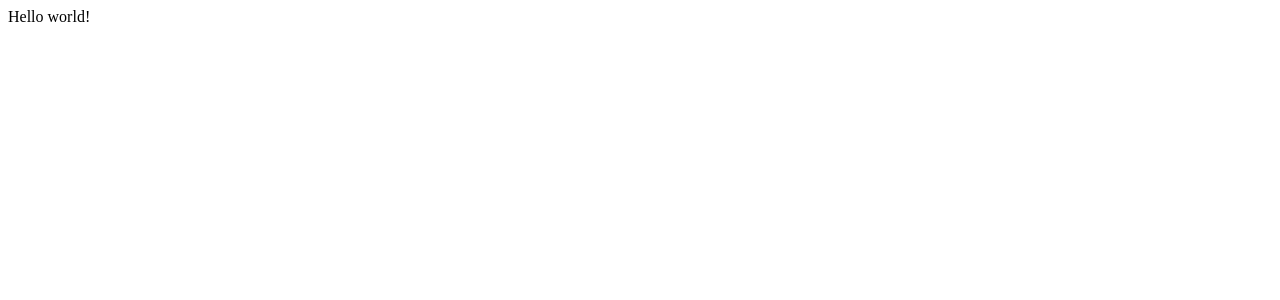
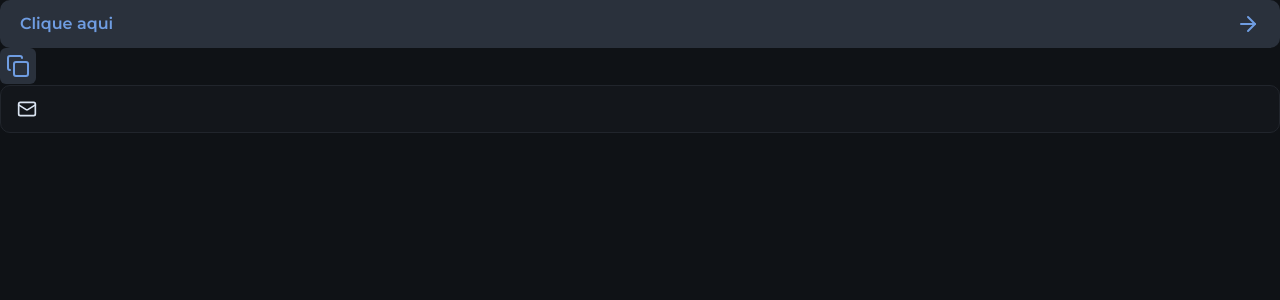
Before and after one commit to lubnimorais/nlw-connect, a Next.js app: page / in a window 1280 px wide. Shown: the top 300 px of the page. Built offline with nearby package versions, Linux system fonts and the light colour scheme.

Commit message:
First commit

```diff
--- /dev/null
+++ b/biome.json
@@ -0,0 +1,31 @@
+{
+	"$schema": "https://biomejs.dev/schemas/1.9.4/schema.json",
+	"vcs": {
+		"enabled": false,
+		"clientKind": "git",
+		"useIgnoreFile": false
+	},
+	"files": {
+		"ignoreUnknown": false,
+		"ignore": []
+	},
+	"formatter": {
+		"enabled": true,
+		"indentStyle": "space",
+		"indentWidth": 2
+	},
+	"organizeImports": {
+		"enabled": true
+	},
+	"linter": {
+		"enabled": true,
+		"rules": {
+			"recommended": true
+		}
+	},
+	"javascript": {
+		"formatter": {
+			"quoteStyle": "double"
+		}
+	}
+}
--- /dev/null
+++ b/postcss.config.mjs
@@ -0,0 +1,6 @@
+const config = {
+  plugins: {
+    "@tailwindcss/postcss": {},
+  },
+};
+export default config;
--- /dev/null
+++ b/src/app/globals.css
@@ -0,0 +1,24 @@
+@import "tailwindcss";
+
+@theme {
+  --color-*: initial;
+
+  --color-blue: #6F9DE2;
+  --color-purple: #9871F3;
+  --color-danger: #F05D6C;
+
+  --color-gray-100: #DAE4F2;
+  --color-gray-200: #C8D0DA;
+  --color-gray-300: #95A1B1;
+  --color-gray-400: #6F7D90;
+  --color-gray-500: #2A313C;
+  --color-gray-600: #21252C;
+  --color-gray-700: #191D24;
+  --color-gray-800: #13161B;
+  --color-gray-900: #0F1216;
+
+  --font-heading: var(--font-oxanium);
+  --font-sans: var(--font-montserrat);
+
+  --radius-xl: 0.625rem;
+}
--- a/src/app/layout.tsx
+++ b/src/app/layout.tsx
@@ -1,9 +1,24 @@
+import './globals.css';
+
 import type { Metadata } from "next";
 
+import { Montserrat, Oxanium } from 'next/font/google'
+
 export const metadata: Metadata = {
-  title: "Create Next App",
-  description: "Generated by create next app",
+  title: "devstage",
 };
+
+const oxanium = Oxanium({
+  weight: ['500', '600'], // medium and semi-bold
+  subsets: ['latin'], // quais caracteres quer carregar da fonte. latin-ext carrega todos os caracteres latinos
+  variable: '--font-oxanium'
+});
+
+const montserrat = Montserrat({
+  weight: ['400', '600'], // regular and semi-bold
+  subsets: ['latin'], // quais caracteres quer carregar da fonte. latin-ext carrega todos os caracteres latinos
+  variable: '--font-montserrat'
+});
 
 export default function RootLayout({
   children,
@@ -11,8 +26,10 @@
   children: React.ReactNode;
 }>) {
   return (
-    <html lang="en">
-      <body>{children}</body>
+    // DEIXANDO AS FONTS DISPONÍVEIS PARA O PROJETO
+    // DENTRO DO CLASSNAME, VAMOS INCLUIR UM CÓDIGO JAVASCRIPT
+    <html lang="en" className={`${oxanium.variable} ${montserrat.variable}`}>
+      <body className="bg-gray-900 text-gray-100 antialiased">{children}</body>
     </html>
   );
 }
--- a/src/app/page.tsx
+++ b/src/app/page.tsx
@@ -1,7 +1,32 @@
+import { ArrowRight, Copy, Mail } from 'lucide-react';
+
+import { Button } from "@/components/Button";
+import { IconButton } from '@/components/IconButton';
+import { InputField, InputIcon, InputRoot } from '@/components/Input';
+
+
 export default function Home() {
   return (
     <main>
-      <div>Hello world!</div>
+      <Button>
+        Clique aqui
+
+        <ArrowRight />
+      </Button>
+
+      <IconButton>
+        <Copy />
+      </IconButton>
+
+      <div>
+        <InputRoot>
+          <InputIcon>
+            <Mail className='size-5' />
+          </InputIcon>
+
+          <InputField />
+        </InputRoot>
+      </div>
     </main>
   );
 }
--- /dev/null
+++ b/src/components/Button/index.tsx
@@ -0,0 +1,27 @@
+import { ComponentProps, HTMLAttributes, HTMLProps, ReactNode } from "react";
+
+interface IButtonProps extends ComponentProps<'button'> {}
+
+export function Button({ ...rest }: IButtonProps) {
+  return (
+    <button className="
+      w-full
+      h-12
+      flex
+      items-center
+      justify-between
+      px-5
+      bg-gray-500
+      text-blue
+      font-semibold
+      rounded-xl
+      cursor-pointer
+      transition-colors
+      duration-300
+      hover:bg-blue
+      hover:text-gray-900
+    "
+    {...rest}
+  />
+  );
+}
--- /dev/null
+++ b/src/components/IconButton/index.tsx
@@ -0,0 +1,23 @@
+import { ComponentProps, ReactNode } from "react";
+
+interface IIconButtonProps extends ComponentProps<'button'> {}
+
+
+export function IconButton({ ...rest }: IIconButtonProps) {
+  return (
+    <button className="
+      p-1.5
+      bg-gray-500
+      text-blue
+      rounded-md
+      cursor-pointer
+      transition-colors
+      duration-300
+      hover:bg-blue
+      hover:text-gray-900
+    "
+      {...rest}
+    />
+
+  );
+}
--- /dev/null
+++ b/src/components/Input/index.tsx
@@ -0,0 +1,65 @@
+import { ComponentProps } from "react";
+
+interface IInputRootProps extends ComponentProps<'div'> {
+  error?: boolean
+}
+
+export function InputRoot({ error = false, ...rest }: IInputRootProps) {
+  return (
+    /**
+      PARA PEGAR O EFEITO DE FOCUS, ADICIONAMOS UMA PROPRIEDADE CHAMADA "group"
+      QUE PERMITE DEFINIR O ESTILO DE UM ELEMENTO DENTRO DE UM GRUPO COM BASE
+      DO ESTADO DE OUTRO ELEMENTO
+    */
+    <div
+      data-error={error}
+      className="
+        h-12
+        flex
+        items-center
+        gap-2
+        group
+        bg-gray-800
+        border
+        border-gray-600
+        rounded-xl
+        px-4
+        focus-within:border-gray-100
+        data-[error=true]:border-danger
+      "
+      {...rest}
+    ></div>
+  )
+}
+
+interface IInputIconProps extends ComponentProps<'span'> { }
+
+export function InputIcon({ ...rest }: IInputIconProps) {
+  return (
+
+    <span
+      className="
+        text-gray-400
+        group-focus-within:text-gray-100
+        group-[&:not(:has(input:placeholder-shown))]:text-gray-100
+        group-data-[error=true]:text-danger
+        "
+      {...rest}
+    />
+  )
+}
+
+interface IInputFieldProps extends ComponentProps<'input'> { }
+
+export function InputField({ ...rest }: IInputFieldProps) {
+  return (
+
+    <input
+      className="
+        flex-1
+        outline-0
+      "
+      {...rest}
+    />
+  )
+}
```
Also changed, not shown: package.json (+8 -3 lines), 1 other file (tests, documents, lock files or other folders).
